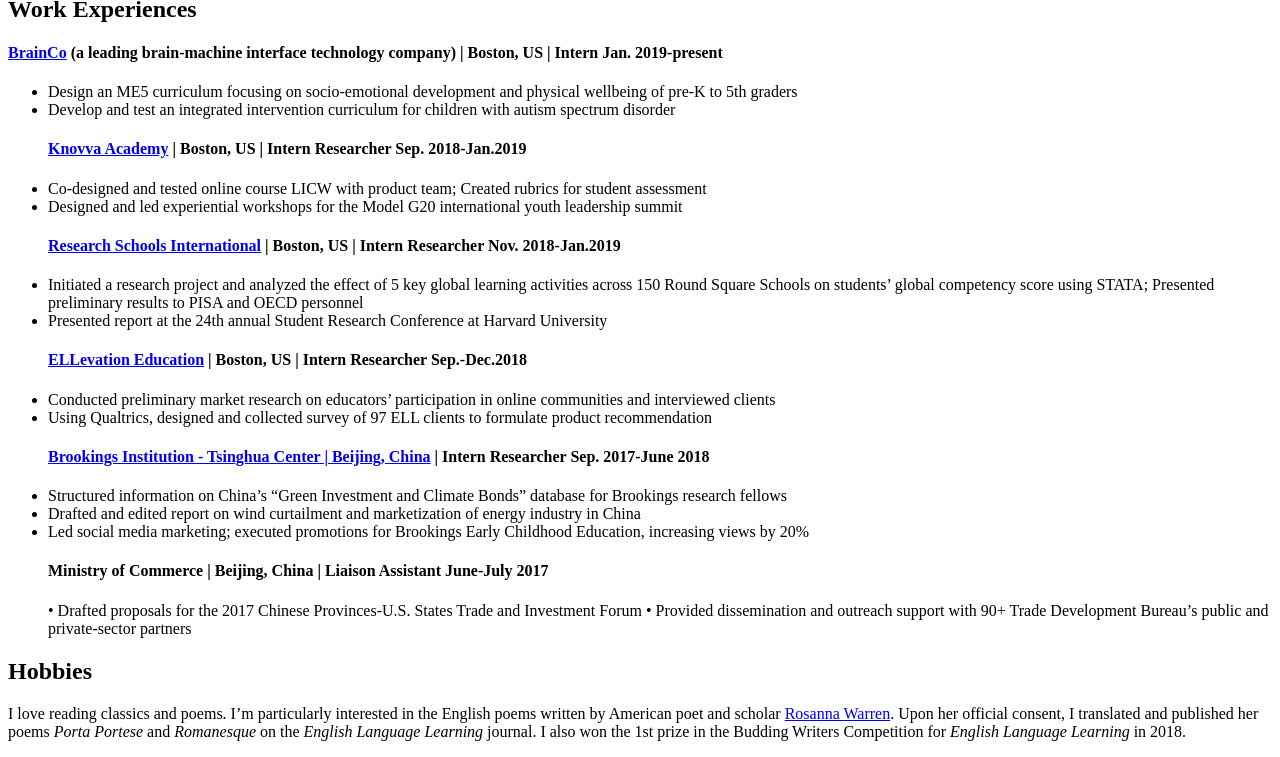
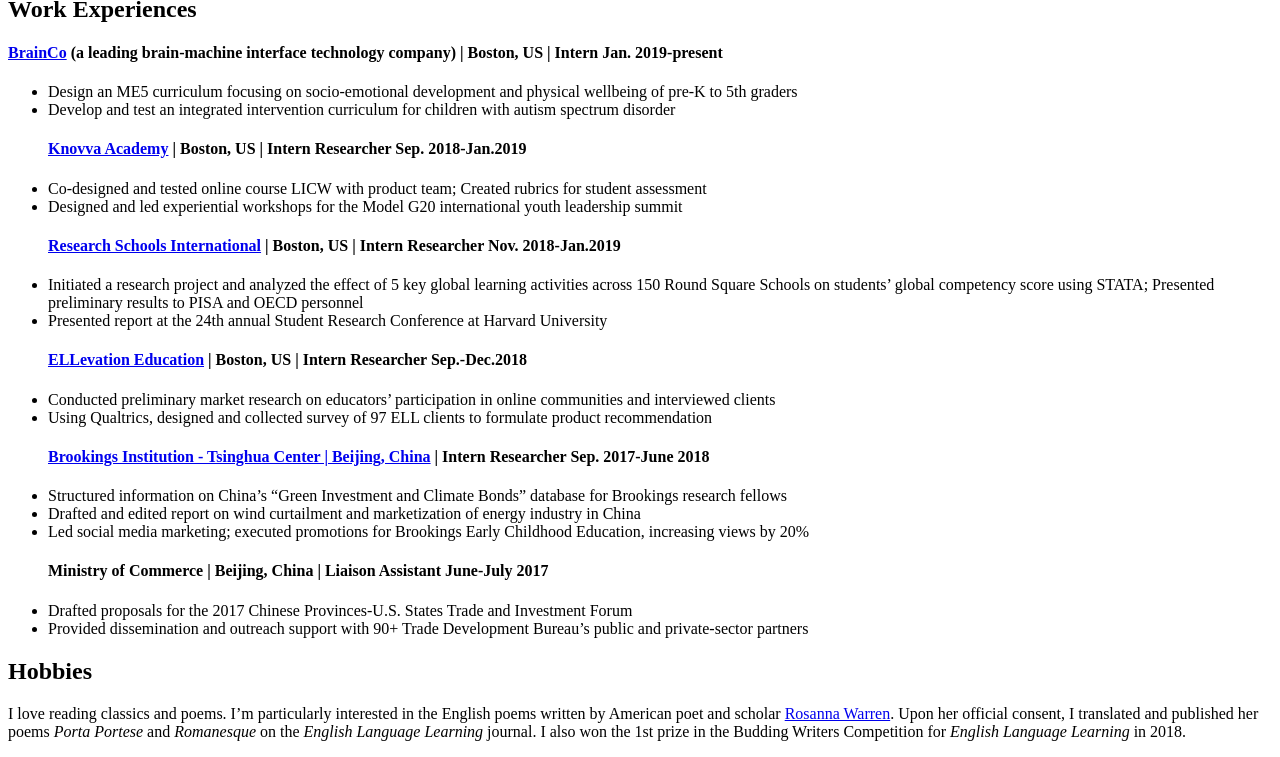
Before and after one commit to Sylviawzy/Sylviawzy.github.io, a Jekyll site: the page built from index.md, in a window 1280 px wide and 900 px high, scrolled down 2539 px, cut to the strip 143-900 px from the top of the window. Built offline with Jekyll 4.4.1, drawn with Linux system fonts in a browser that asks for light colours; our own code applies the rules of GitHub Pages for plain Markdown files; a style sheet for code colours, icons or effects is not loaded.

```diff
--- a/index.md
+++ b/index.md
@@ -46,8 +46,8 @@ The purpose of the study is to determine whether strategies for quality improvem
 -	Drafted and edited report on wind curtailment and marketization of energy industry in China
 -	Led social media marketing; executed promotions for Brookings Early Childhood Education, increasing views by 20%
 #### Ministry of Commerce | Beijing, China | Liaison Assistant 	June-July 2017
-•	Drafted proposals for the 2017 Chinese Provinces-U.S. States Trade and Investment Forum
-•	Provided dissemination and outreach support with 90+ Trade Development Bureau’s public and private-sector partners
+-	Drafted proposals for the 2017 Chinese Provinces-U.S. States Trade and Investment Forum
+-	Provided dissemination and outreach support with 90+ Trade Development Bureau’s public and private-sector partners
 
 
 ## Hobbies
```
